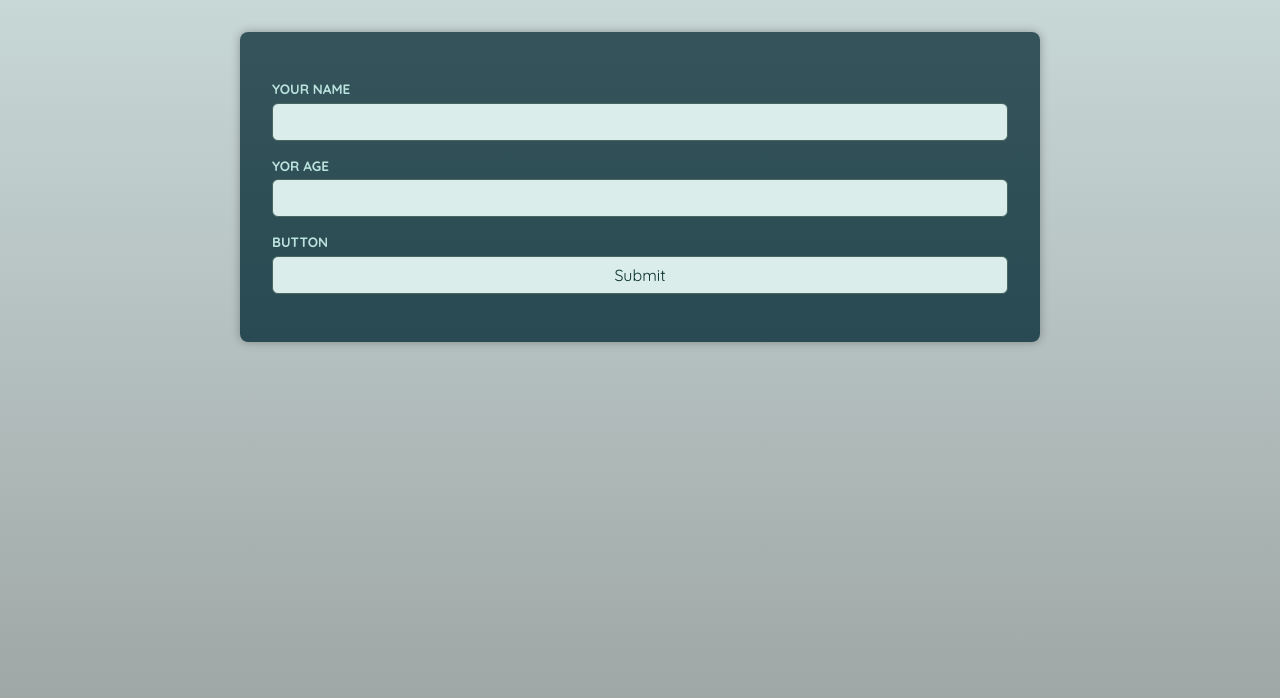
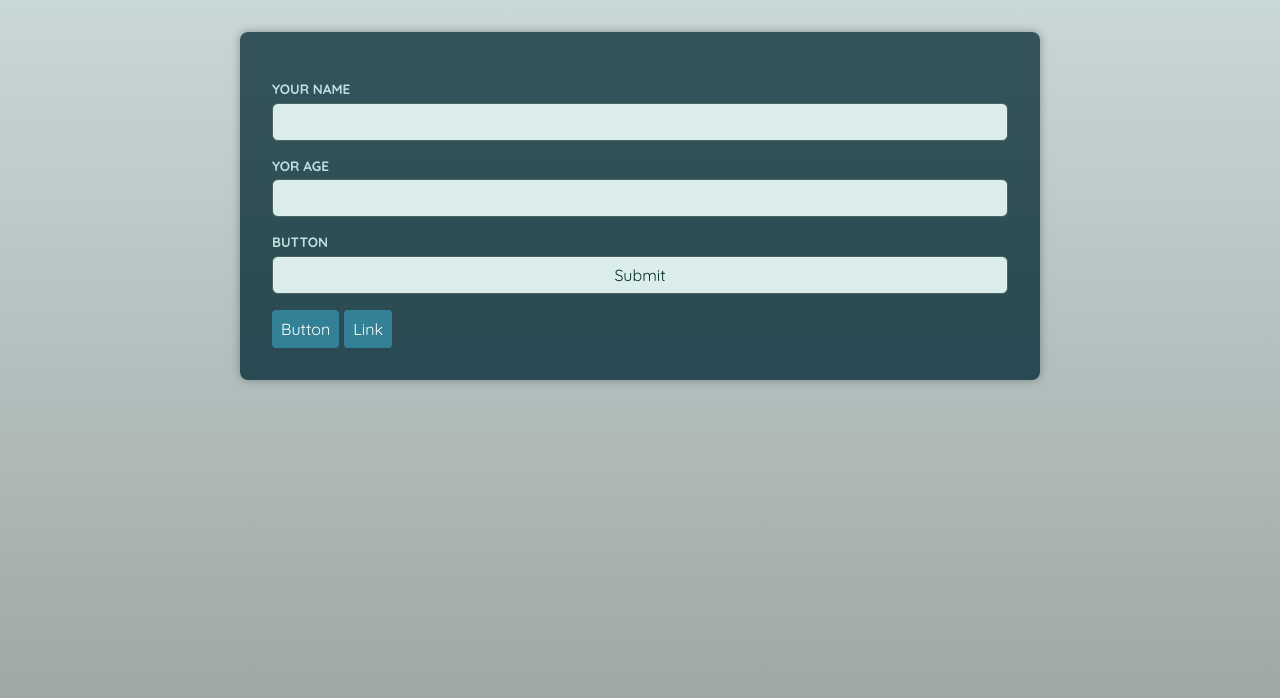
Before and after one commit to Lika-M/flexible-components, a React (Vite) app: page / in a window 1280 px wide. Shown: the top 698 px of the page. Built offline with nearby package versions, Linux system fonts and the light colour scheme; a web font is replaced by a local one.

Commit message:
Built wrapper Button component that renders different HTML elements.

```diff
--- a/src/App.css
+++ b/src/App.css
@@ -11,6 +11,10 @@
   background: linear-gradient(#c8d8d7, #979e9d);
   min-height: 100vh;
   font-family: 'Quicksand', sans-serif;
+}
+
+a {
+  text-decoration: none;
 }
 
 #root {
@@ -44,3 +48,14 @@
   font-size: 1rem;
   color: #07302a;
 }
+
+.button {
+  font: inherit;
+  padding: 0.5rem;
+  border-radius: 4px;
+  border: 1px solid #338196;
+  background-color: #338196;
+  color: white;
+  cursor: pointer;
+  margin-right: 5px;
+}
--- a/src/App.tsx
+++ b/src/App.tsx
@@ -1,4 +1,5 @@
-import Input from './components/Input.tsx'
+import Input from './components/Input.tsx';
+import Button from './components/Button.tsx';
 import './App.css'
 
 function App() {
@@ -6,10 +7,14 @@
   return (
     <main>
       <>
-      {/* different types with different props */}
+        {/* different types with different props */}
         <Input label='Your name' id='name' type='text' />
         <Input label='Yor age' id='age' type='number' />
         <Input label='Button' id='button' type='submit' disabled />
+      </>
+      <>
+        <Button el='button'/>
+        <Button el='link' href='https://dir.bg'/>
       </>
     </main>
   )
--- /dev/null
+++ b/src/components/Button.tsx
@@ -0,0 +1,18 @@
+import { ComponentPropsWithoutRef } from "react";
+
+type ButtonProps = {
+    el: 'button';
+} & ComponentPropsWithoutRef<'button'>
+
+type LinkProps = {
+    el: 'link';
+} & ComponentPropsWithoutRef<'a'>
+
+export default function Button(props: ButtonProps | LinkProps) {
+
+    if (props.el === 'link') {
+        return <a className="button" {...props}>Link</a>
+    }
+
+    return <button className="button"  {...props}>Button</button>
+}
```
